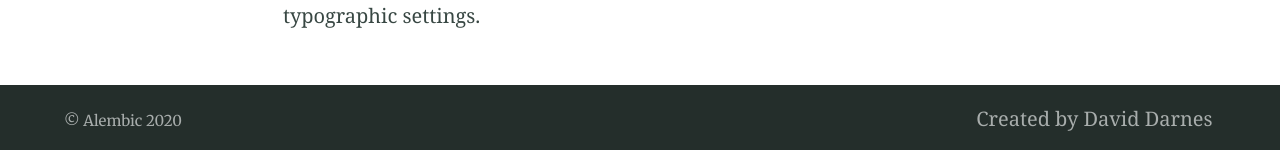
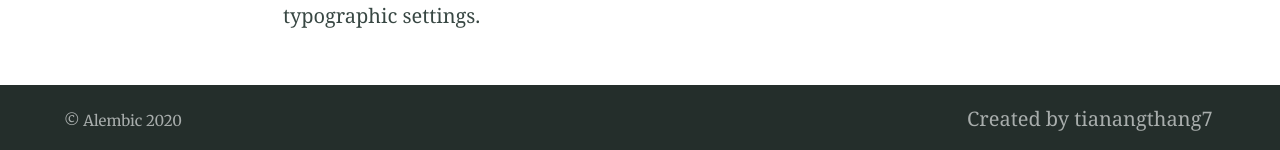
Before and after one commit to tianangthang7/tianangthang7.github.io, a Jekyll site: the page built from index.md, in a window 1280 px wide and 900 px high, scrolled down 4959 px. Shown: the part 747-897 px from the top of the window. Built offline with Jekyll 4.4.1, drawn with Linux system fonts in a browser that asks for light colours.

Commit message:
edit home page

```diff
--- a/_config.yml
+++ b/_config.yml
@@ -88,8 +88,8 @@
 description: "Alembic is a starting point for Jekyll projects. Rather than starting from scratch, this boilerplate is designed to get the ball rolling immediately" # Site description and default description, also used in jekyll-seo-tag
 url: "https://alembic.darn.es" # Site url, also used in jekyll-seo-tag
 baseurl: "alembic/"
-repo: "https://github.com/daviddarnes/alembic"
-email: "me@daviddarnes.com"
+repo: ""
+email: ""
 # disqus: "alembic-1" # Blog post comments, uncomment the option and set the site ID from your Disqus account
 # google_analytics: ''
 # google_analytics_anonymize_ip: ''
@@ -123,15 +123,11 @@
   url: https://www.facebook.com/tianangthang7
 
 navigation_footer:
-- title: Created by David Darnes
-  url: https://darn.es
+- title: Created by tianangthang7
+  url: https://www.facebook.com/tianangthang7
 
 social_links: # Appears in sidebar. Set the urls then uncomment and comment out as desired
-  Twitter: https://twitter.com/DavidDarnes
-  LinkedIn: https://www.linkedin.com/in/daviddarnes
-  GitHub: https://github.com/daviddarnes
-  link: https://darn.es
-  RSS: /feed.xml
+  GitHub: https://github.com/tianangthang7
 
 sharing_links: # Appear at the bottom of single blog posts, add as desired. The value can be 'true' or the desired button colour
   Twitter: "#0d94e7"
```
